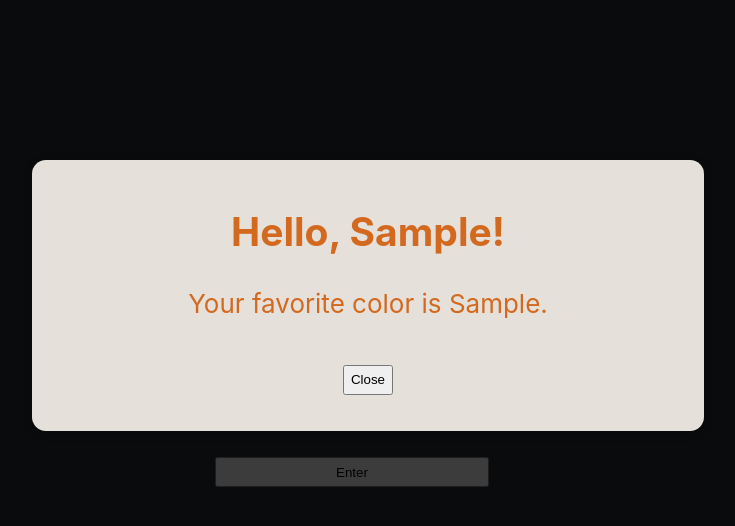
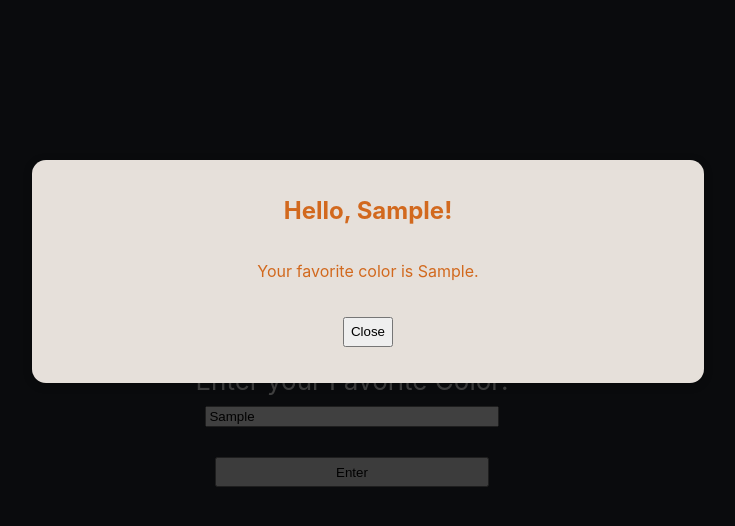
Before and after one commit to Jesha2/modal_project, a React (Create React App) app: page / in a window 1280 px wide. Both pictures are taken after typing "Sample", "Sample" into the empty fields and a click on the button "Enter". Shown: the top 526 px of the page, without its empty margins (288-1023 px from the left). Built offline with nearby package versions, Linux system fonts and the light colour scheme.

Commit message:
Attached the backdrop and overlay div above the root div in index.html

```diff
--- a/public/index.html
+++ b/public/index.html
@@ -28,6 +28,8 @@
   </head>
   <body>
     <noscript>You need to enable JavaScript to run this app.</noscript>
+    <div id="backdrop-root"></div>
+    <div id="overlay-root"></div>
     <div id="root"></div>
     <!--
       This HTML file is a template.
--- a/src/App.css
+++ b/src/App.css
@@ -48,6 +48,10 @@ button{
   box-shadow: 0 2px 8px rgba(0, 0, 0, 0.25);
   z-index: 30;
   animation: slide-down 300ms ease-out forwards;
+  display: flex;
+  flex-direction:column ;
+  align-items: center;
+  /* justify-content: center; */
 }
 
 @media (min-width: 768px) {
--- a/src/App.js
+++ b/src/App.js
@@ -1,6 +1,8 @@
 // break into components and see why we cant remove the event listner
 import './App.css';
 import { useState } from 'react';
+import React from 'react';
+import ReactDOM from 'react-dom'
 
 function App() {
 
@@ -20,8 +22,6 @@ function App() {
     setColor(e.target.value);
 
   }
-
-
   const openModal = () => {
     setIsModalOpen(true);
   }
@@ -29,8 +29,8 @@ function App() {
   const closeModal = () => {
     window.removeEventListener('keydown', handleEscapeKey);
     setIsModalOpen(false);
-    setName("");
-    setColor("");
+    // setName("");
+    // setColor("");
 
   }
 
@@ -47,19 +47,43 @@ function App() {
     openModal(); // Open the modal when the form is submitted
     window.addEventListener('keydown', handleEscapeKey);
   }
+  const Backdrop = (props)=>{
+    return(
+      //className="backdrop" onClick={closeModal}
+      <div className="backdrop" onClick={props.onConfirm} />
+    )
+  }
+  const ModalOverLay = (props)=>{
+    return(
+      <div className="modal">
+      <h2>Hello, {props.name}!</h2>
+      <p>Your favorite color is {props.color}.</p>
+      <button onClick={props.onConfirm}>Close</button>
+    </div>
+    )
+  }
+  // div>
+  //              <div className="backdrop" onClick={closeModal} > </div>
+  //              <div className="modal" >
+  //                 <h2>Hello, {name}!</h2>
+  //                 <p>Your favorite color is {color}.</p>
+  //                 <button onClick={closeModal}>Close</button>
+  //             </div>
+  //         </div>
 
   return (
     <div className="App">
       <header className="App-header">
+
       {isModalOpen && (
-           <div>
-               <div className="backdrop" onClick={closeModal} > </div>
-               <div className="modal" >
-                  <h2>Hello, {name}!</h2>
-                  <p>Your favorite color is {color}.</p>
-                  <button onClick={closeModal}>Close</button>
-              </div>
-          </div>
+        <React.Fragment>
+
+          {ReactDOM.createPortal(<Backdrop onConfirm={closeModal}/>, document.getElementById("backdrop-root"))}
+          {ReactDOM.createPortal(<ModalOverLay name={name}  color={color} onConfirm={closeModal}/>, document.getElementById("overlay-root"))}
+
+        </React.Fragment>
+
+
         )}
 
         <form onSubmit={onSubmitHandler}>
```
Also changed, not shown: src/modalComponent.js (added, +14 -0 lines).
